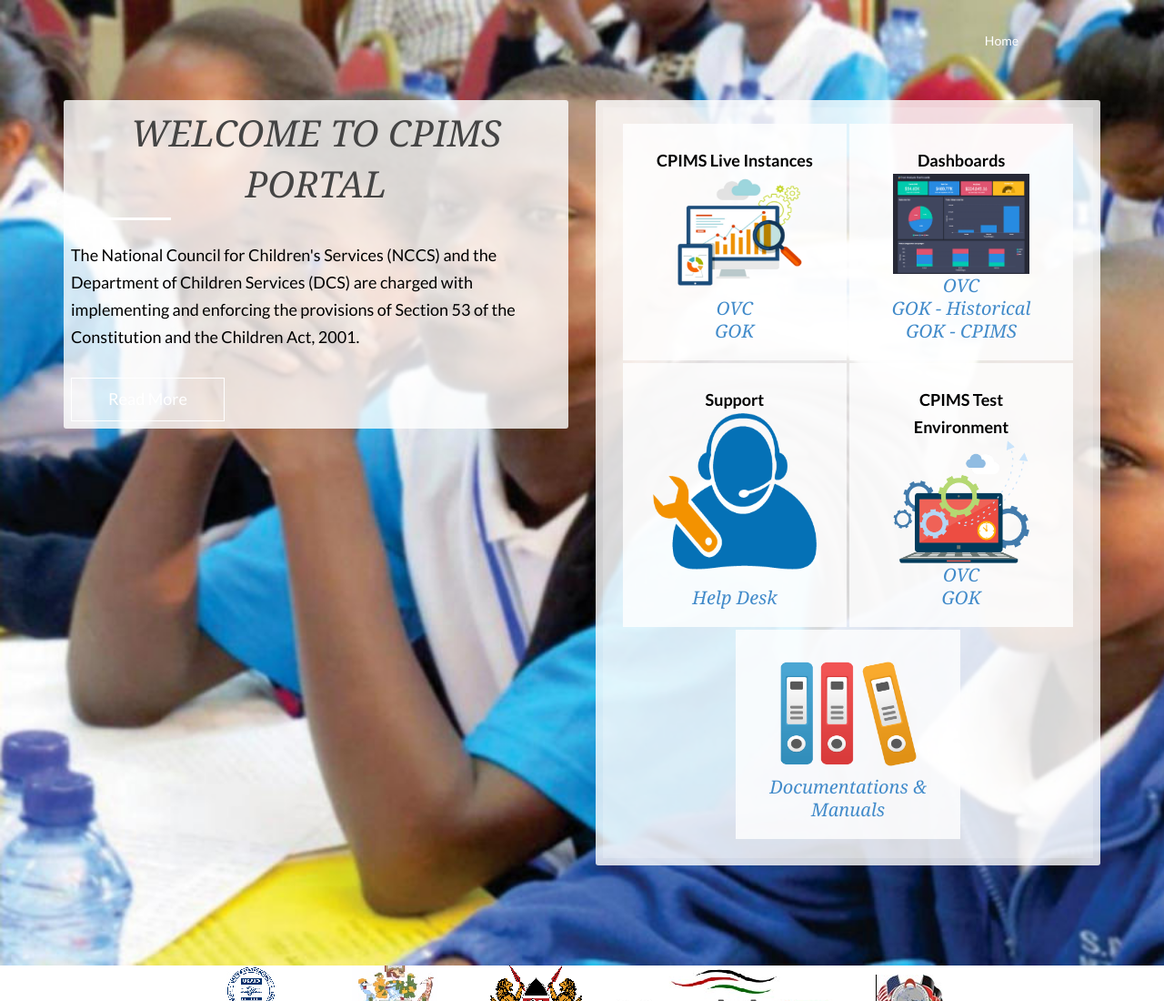
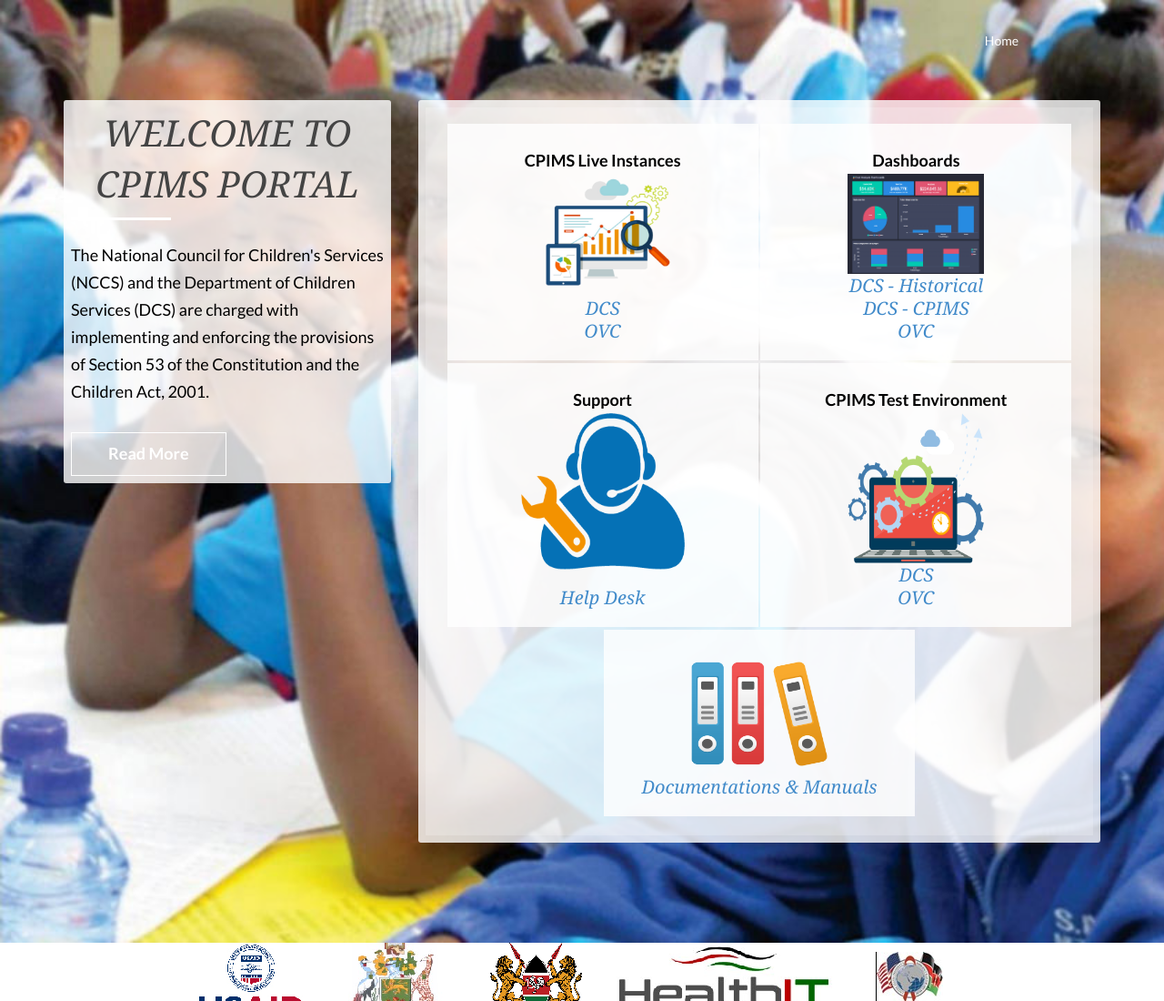
Before and after one commit to uonafya/CPIMS_Landing-Page, a plain HTML site: page index.html in a window 1280 px wide. Shown: the top 1100 px of the page at 91% size. Drawn offline with nearby package versions, Linux system fonts and the light colour scheme; some packages are replaced by stand-ins of ours.

Commit message:
landing page

```diff
--- a/index.html
+++ b/index.html
@@ -69,44 +69,48 @@
 	    <section id="hero-area">
 	        <div class="container">
 	            <div class="row">
-	                <div class="col-md-6">
+				 <div class="col-md-pull-1">
+	                <div class="col-md-4" >
 	                    <div class="block">
 	                        <h1 class="wow fadeInDown" style="font-weight: 400; font-style: italic; font-family: Georgia, serif;">Welcome To CPIMS Portal</h1>
 	                        <p class="wow fadeInDown" data-wow-delay="0.3s">The National Council for Children's Services (NCCS) and the Department of Children Services (DCS) are charged with implementing and enforcing the provisions of Section 53 of the Constitution and the Children Act, 2001. </p>
 	                        <div class="wow fadeInDown" data-wow-delay="0.3s">
-	                        	<a class="btn btn-default btn-home" href="#http://jphes-quickstart.readthedocs.io/en/latest/" role="button">Read More</a>
-	                        </div>
-	                    </div>
+	                        	<a class="btn btn-default btn-home" href="#" role="button"><b>Read More</b></a>
+							</div>
+						</div>
+					</div>
 	                </div>
-	                <div class="col-md-6 wow zoomIn">
+	                <div class="col-md-8 wow zoomIn">
 	                    <div class="block">
 	                        <div class="counter text-center">
 	                            <ul id="countdown_dashboard">
 	                                <li>
 										<p class="font-weight-bold"><strong>CPIMS Live Instances</strong></p>
 	                                    <div class="dash days_dash">
-	                                        <div ><img src="images/portal.png"  alt="LOGO" height="135" width="160"></div>
+											<div ><img src="images/portal.png"  alt="LOGO" height="135" width="160"></div>
+											<a href="https://childprotection.go.ke" target='_blank'>
+												<span class="dash_title">DCS</span>
+												</a>
 											<a href="https://ovc.childprotection.uonbi.ac.ke" target='_blank'>
 	                                        <span class="dash_title">OVC</span>
 											</a>
-											<a href="https://childprotection.go.ke" target='_blank'>
-											<span class="dash_title">GOK</span>
-											</a>
+
 	                                    </div>
 	                                </li>
 	                                <li>
 										<p class="font-weight-bold"><strong>Dashboards</strong></p>
 	                                    <div class="dash hours_dash">
 											<div ><img src="images/ovc-dashboards.jpg"   alt="LOGO" height="110" width="150"></div>
+											<a href="https://data.cpims.net" target='_blank'>
+												<span class="dash_title">DCS - Historical</span>
+												</a>
+												<a href="https://data.childprotection.go.ke" target='_blank'>
+												<span class="dash_title">DCS - CPIMS</span>
+												</a>
 											<a href="https://ovc.data.cpims.net" target='_blank'>
 	                                        <span class="dash_title">OVC</span>
 											</a>
-											<a href="https://data.cpims.net" target='_blank'>
-											<span class="dash_title">GOK - Historical</span>
-											</a>
-											<a href="https://data.childprotection.go.ke" target='_blank'>
-											<span class="dash_title">GOK - CPIMS</span>
-											</a>
+
 	                                    </div>
 	                                </li>
 									<li>
@@ -121,14 +125,15 @@
 	                                <li>
 										<p class="font-weight-bold"><strong>CPIMS Test Environment</strong></p>
 	                                    <div class="dash minutes_dash">
-											<div ><img src="images/testing.png"  alt="LOGO" height="135" width="150"></div>
+											<div ><img src="images/testing.png"  alt="LOGO" height="165" width="150"></div>
+											<a href="https://test.cpims.net" target='_blank'>
+												<span class="dash_title">DCS</span>
+											</a>
+	                                    </div>
 											<a href="https://dev.cpims.net" target='_blank'>
 	                                        <span class="dash_title">OVC</span>
 											</a>
-											<a href="https://test.cpims.net" target='_blank'>
-												<span class="dash_title">GOK</span>
-											</a>
-	                                    </div>
+
 	                                </li>
 	                                <li>
 	                                    <div class="dash seconds_dash">
```
